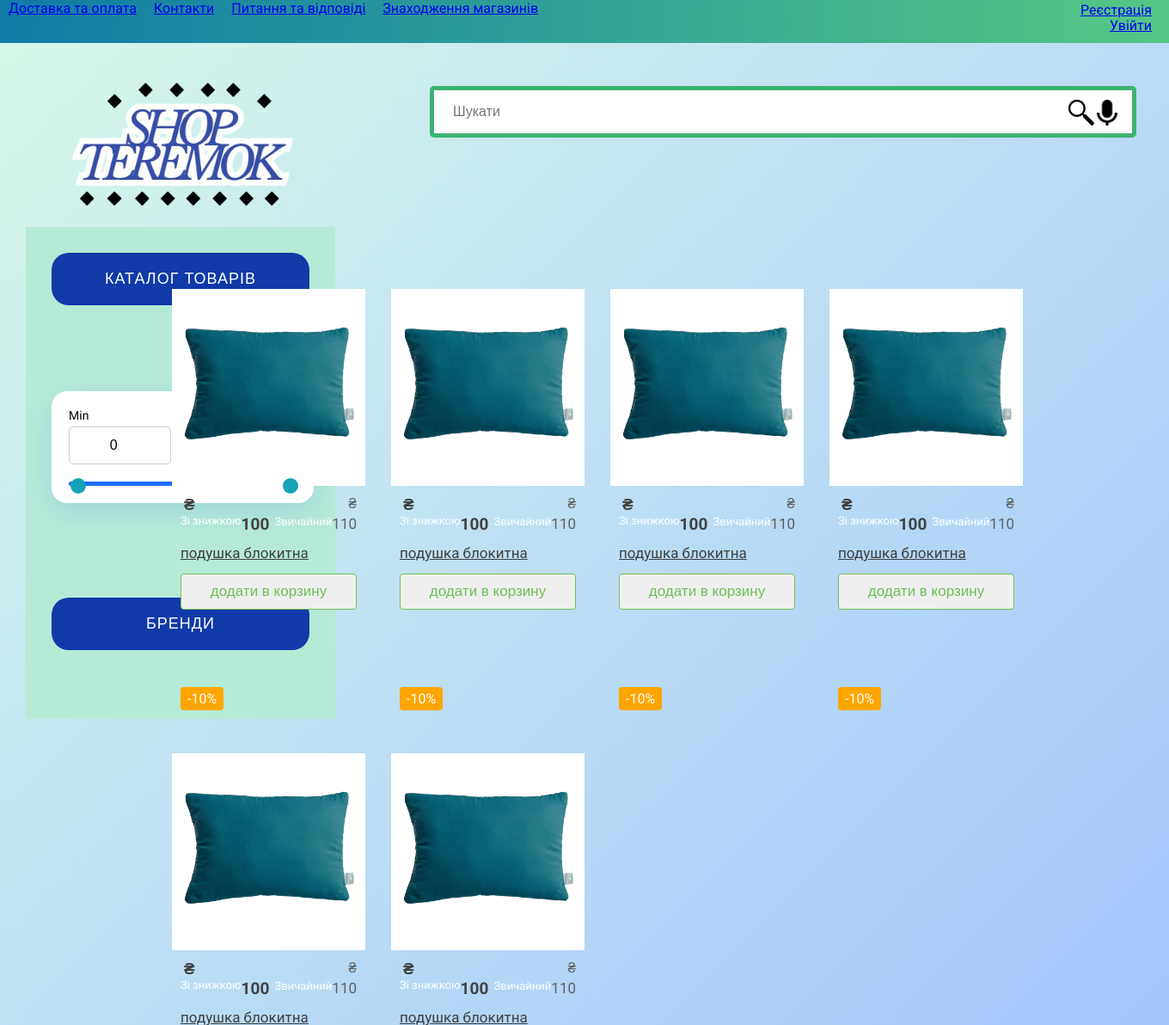
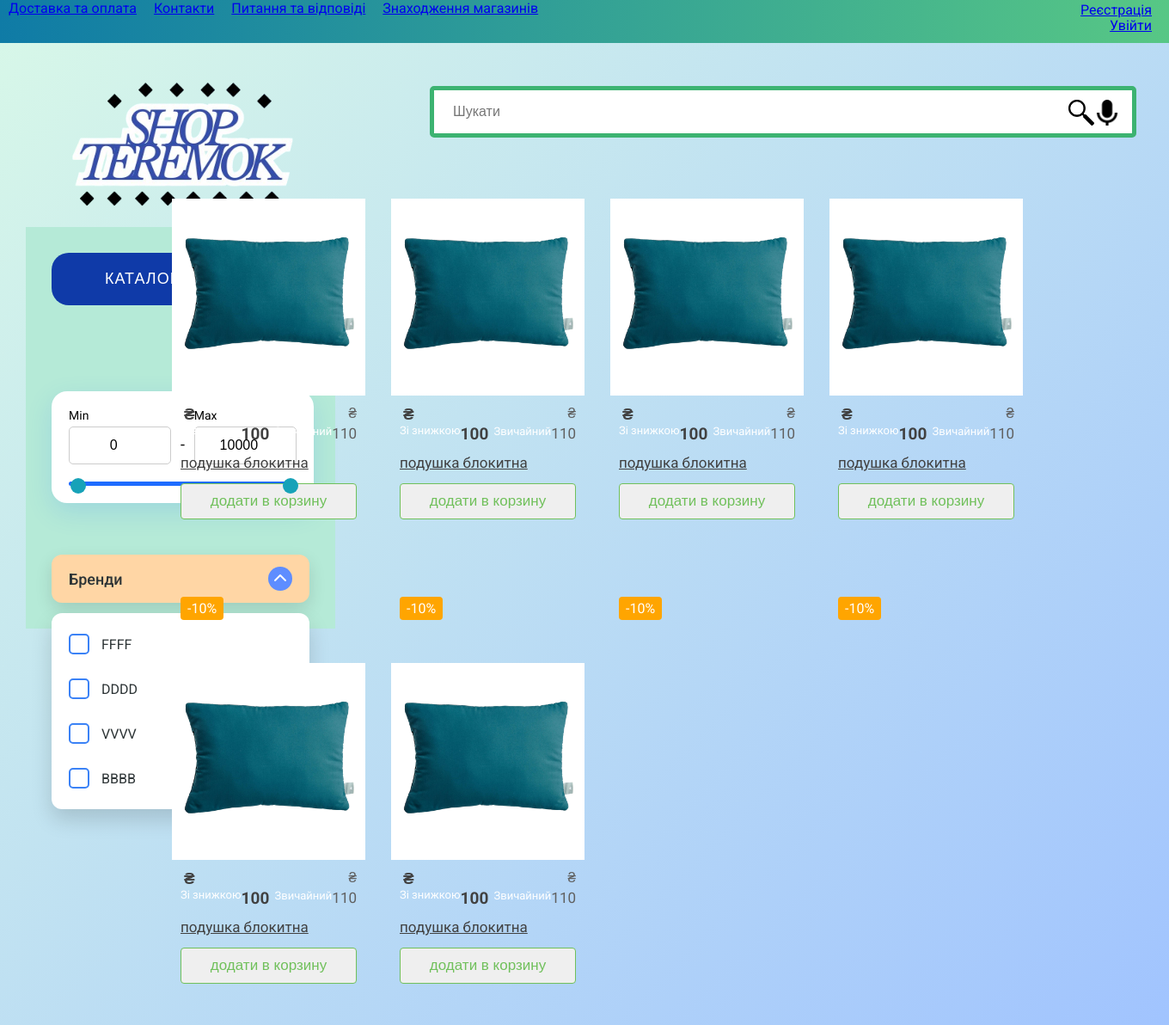
Before and after one commit to Svinka22284/diplom-site, a Django app: page / in a window 1360 px wide. Shown: the top 1192 px of the page at 86% size. Run offline with Django 5.2, Linux system fonts and the light colour scheme; some libraries are stand-ins or nearby versions.

Commit message:
add drop list with check box

```diff
--- a/main/static/css/index.css
+++ b/main/static/css/index.css
@@ -13,7 +13,7 @@
 
 
 .left-sidebar {
-    width: 20px;
+    width: 300px;
 }
 
 .picture {
@@ -302,6 +302,7 @@ margin-left:10px;
 .left-sidebar > .btn {
     margin-bottom: 50px;
     margin-top:110px;
+
 }
 
 .btn flash-btn{
@@ -514,9 +515,123 @@ display: block;
 }
 
 .dropdown_catalog_content a:hover {
-background-color: #f1f1f1;
+background-color: blue;
 }
 
 .dropdown_meny_catalog:hover .dropdown_catalog_content {
 display: block;
 }
+
+
+
+
+
+.container_brend {
+  position: relative;
+  max-width: 420px;
+  width: 100%;
+  margin-top: 60px;
+}
+
+.select-btn {
+  display: flex;
+  height: 56px;
+  align-items: center;
+  justify-content: space-between;
+  padding: 0 20px;
+  border-radius: 12px;
+  cursor: pointer;
+  background-color: #FFD6A5;
+  box-shadow: 0 8px 20px rgba(0, 0, 0, 0.12);
+
+    color: white;
+
+}
+
+.select-btn .btn-text {
+  font-size: 18px;
+  font-weight: 500;
+  color: #2D3436;
+}
+.btn-text{
+
+}
+.select-btn .arrow-dwn {
+  display: flex;
+  height: 28px;
+  width: 28px;
+  align-items: center;
+  justify-content: center;
+  border-radius: 50%;
+  background: #5E8DFF;
+  color: white;
+  transition: 0.3s;
+}
+
+
+.select-btn.open .arrow-dwn {
+  transform: rotate(-180deg);
+}
+
+
+.list-items {
+  position: absolute;
+  width: 100%;
+  margin-top: 12px;
+  padding: 10px 0;
+  border-radius: 12px;
+  background-color: white;
+  box-shadow: 0 12px 25px rgba(0, 0, 0, 0.15);
+  display: none;
+}
+
+.select-btn.open ~ .list-items {
+  display: block;
+}
+
+
+.list-items .item {
+  display: flex;
+  align-items: center;
+  height: 52px;
+  padding: 0 20px;
+  cursor: pointer;
+  transition: 0.3s;
+}
+
+.list-items .item:hover {
+  background-color: #f1f5f9;
+}
+
+
+.item .checkbox {
+  display: flex;
+  align-items: center;
+  justify-content: center;
+  height: 20px;
+  width: 20px;
+  border-radius: 5px;
+  border: 2px solid #3b82f6;
+  margin-right: 14px;
+  transition: 0.3s;
+}
+
+.checkbox .check-icon {
+  font-size: 12px;
+  color: white;
+  transform: scale(0);
+  transition: 0.2s;
+}
+
+.item.checked .checkbox {
+  background-color: #3b82f6;
+}
+
+.item.checked .check-icon {
+  transform: scale(1);
+}
+
+.item-text {
+  font-size: 16px;
+  color: #2D3436;
+}
--- /dev/null
+++ b/main/static/js/list.js
@@ -0,0 +1,21 @@
+const selectBtn = document.querySelector(".select-btn");
+const items = document.querySelectorAll(".item");
+const btnText = document.querySelector(".btn-text");
+
+selectBtn.addEventListener("click", () => {
+  selectBtn.classList.toggle("open");
+});
+
+items.forEach(item => {
+  item.addEventListener("click", () => {
+    item.classList.toggle("checked");
+
+    const checkedItems = document.querySelectorAll(".item.checked");
+
+    if (checkedItems.length > 0) {
+      btnText.innerText = `${checkedItems.length} выбрано`;
+    } else {
+      btnText.innerText = "Бренды";
+    }
+  });
+});
--- a/main/templates/main/index.html
+++ b/main/templates/main/index.html
@@ -10,7 +10,7 @@
     <link rel="stylesheet" href="{% static 'css/index.css' %}">
     <link rel="preconnect" href="https://fonts.googleapis.com">
     <link rel="preconnect" href="https://fonts.gstatic.com" crossorigin>
-
+<link rel="stylesheet" href="https://cdnjs.cloudflare.com/ajax/libs/font-awesome/7.0.1/css/all.min.css"/>
     <link href="https://fonts.googleapis.com/css2?family=Roboto:wght@100..900&display=swap" rel="stylesheet">
 </head>
 
@@ -73,8 +73,42 @@
     </div>
 </div>
 
+<div class="container_brend">
+    <div class="select-btn open">
+          <span class="btn-text">Бренди</span>
+          <span class="arrow-dwn">
+            <i class="fa-solid fa-chevron-down"></i>
+        </span>
+    </div>
+    <ul class="list-items">
+        <li class="item">
+            <span class="checkbox">
+              <i class="fa-solid fa-check check-icon"></i>
+            </span>
+            <span class="item-text"> FFFF</span>
+        </li>
+         <li class="item">
+            <span class="checkbox">
+              <i class="fa-solid fa-check check-icon"></i>
+            </span>
+            <span class="item-text"> DDDD</span>
+        </li>
 
- <button class="btn flash-btn">Бренди</button>
+         <li class="item">
+            <span class="checkbox">
+              <i class="fa-solid fa-check check-icon"></i>
+            </span>
+            <span class="item-text"> VVVV</span>
+        </li>
+        <li class="item">
+            <span class="checkbox">
+              <i class="fa-solid fa-check check-icon"></i>
+            </span>
+            <span class="item-text"> BBBB</span>
+        </li>
+
+    </ul>
+    </div>
     </aside>
 
 </div>
@@ -203,5 +237,6 @@
 </section>
 <script src="{% static 'js/Javamain.js' %}"></script>
 <script src="{% static 'js/Speech AP.js' %}"></script>
+<script src="{% static 'js/list.js' %}"></script>
 </body>
 </html>
```
